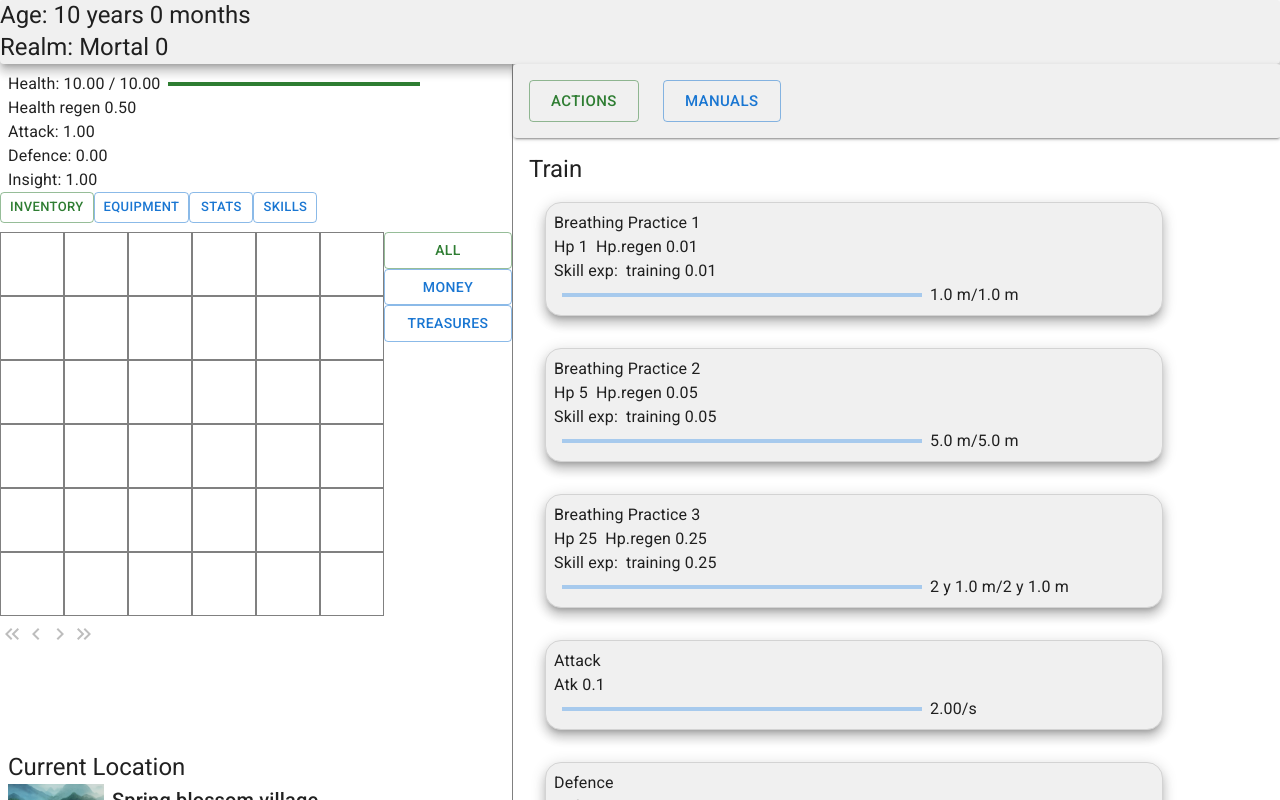
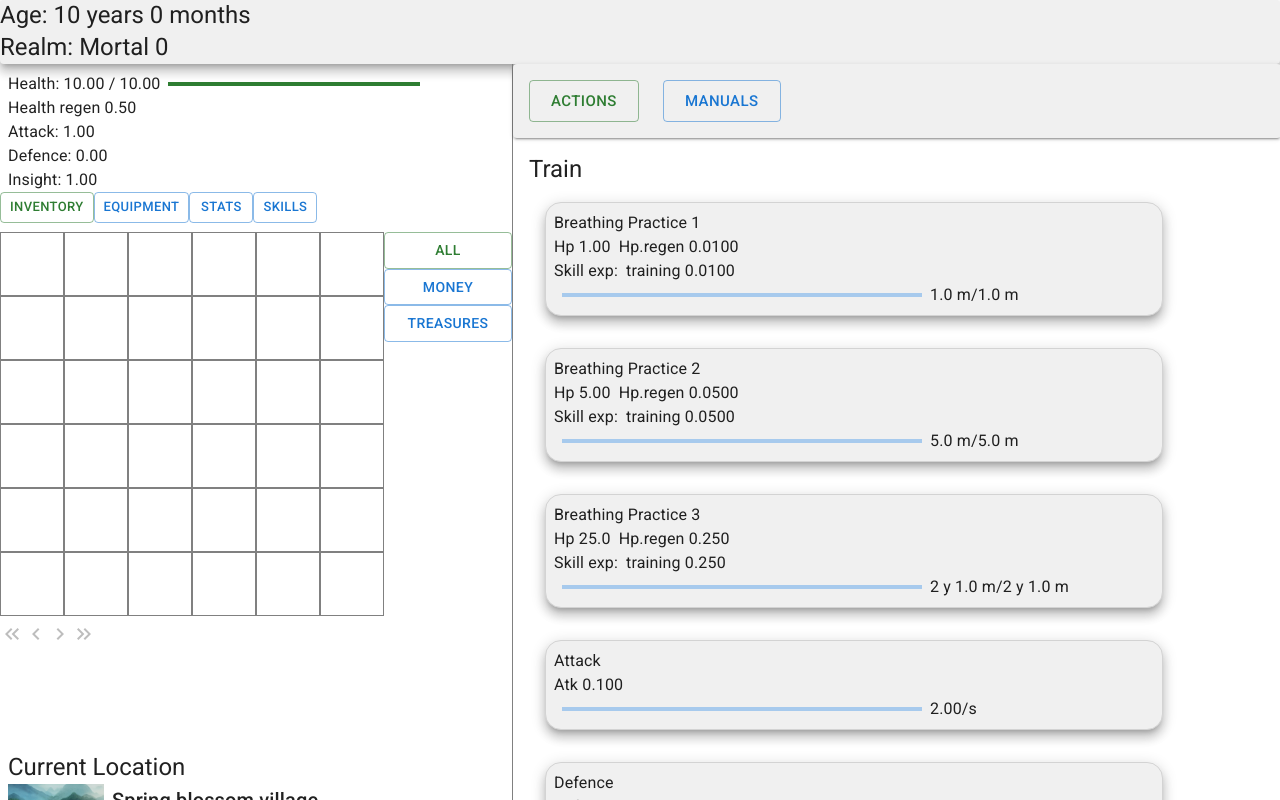
Before and after one commit to SoulDancer27/cultivation-simulator, a React (Create React App) app: page / in a window 1280 px wide. Built offline with nearby package versions, Linux system fonts and the light colour scheme.

Commit message:
Trainings

```diff
--- a/src/Components/shared/Activity.tsx
+++ b/src/Components/shared/Activity.tsx
@@ -41,7 +41,7 @@ export default function ActivityPanel(props: Props) {
     for (const [key, value] of Object.entries(result.baseStats)) {
       StatsRewardDescription.push({
         text: PlayerStatsDictionary[key],
-        effect: value,
+        effect: value * (result?.baseStatsMulti ? result.baseStatsMulti() : 1),
       });
     }
   }
@@ -61,7 +61,7 @@ export default function ActivityPanel(props: Props) {
     for (const [key, value] of Object.entries(result.skills)) {
       SkillsRewardDescription.push({
         text: PlayerStatsDictionary[key],
-        effect: value,
+        effect: value * (result?.skillsMulti ? result.skillsMulti() : 1),
       });
     }
   }
@@ -137,7 +137,7 @@ export default function ActivityPanel(props: Props) {
                     >
                       {item.text}{" "}
                       {requiredTime > 1
-                        ? item.effect
+                        ? item.effect.toPrecision(3)
                         : (item.effect / requiredTime).toPrecision(3)}
                     </Typography>
                   ))}
@@ -168,7 +168,7 @@ export default function ActivityPanel(props: Props) {
                     >
                       {item.text}{" "}
                       {requiredTime > 1
-                        ? item.effect
+                        ? item.effect.toPrecision(3)
                         : (item.effect / requiredTime).toPrecision(3)}
                     </Typography>
                   ))}
--- a/src/GameConstants/Activities.d.ts
+++ b/src/GameConstants/Activities.d.ts
@@ -14,7 +14,9 @@ export type Activity = {
   };
   result: {
     baseStats?: Partial<PlayerBaseStats>;
+    baseStatsMulti?: (player?: PlayerContext) => number;
     skills?: Partial<PlayerSkills>;
+    skillsMulti?: (player?: PlayerContext) => number;
     items?: ActivityItem[];
   };
 };
--- a/src/GameConstants/Trainings.ts
+++ b/src/GameConstants/Trainings.ts
@@ -1,6 +1,7 @@
+import { isTemplateMiddle } from "typescript";
 import { Activity } from "./Activities";
 import { monthSpan } from "./Constants";
-import { PlayerContextType } from "./Player";
+import { PlayerBaseStats, PlayerContextType } from "./Player";
 
 // Provide bonuses to base stats
 let Trainings: Activity[] = [
@@ -116,7 +117,20 @@ Trainings = Trainings.map((item) => {
       const multi = 1 + skills.training;
       return this.baseTime / multi;
     };
+  if (item.result.baseStats && !item.result.baseStatsMulti)
+    item.result.baseStatsMulti = function (): number {
+      return 1 / divisionCoeff(item.timesCompleted || 0);
+    };
+  if (item.result.skills && !item.result.skillsMulti)
+    item.result.skillsMulti = function (): number {
+      return 1 / divisionCoeff(item.timesCompleted || 0);
+    };
   return item;
 });
 
+function divisionCoeff(timesCompleted: number) {
+  if (timesCompleted <= 10) return 1;
+  return 0.233 * (1 + Math.sqrt(timesCompleted));
+}
+
 export default Trainings;
--- a/src/GameEngine/Managers/useActivityManager.ts
+++ b/src/GameEngine/Managers/useActivityManager.ts
@@ -30,10 +30,10 @@ export default function useActivityManager(timer: GameTimer) {
         activity,
         player
       );
+
       activity.currentTime = currentTime;
       activity.timesCompleted =
         (activity?.timesCompleted || 0) + timesCompleted;
-      console.log(activity.timesCompleted);
       // Action not completed yet
       if (timesCompleted === 0) {
         game.updateContext({ ...game });
@@ -63,10 +63,14 @@ export default function useActivityManager(timer: GameTimer) {
           baseStats = addBaseStats(
             baseStats,
             activity.result.baseStats,
-            timesCompleted
+            timesCompleted * activity?.result?.baseStatsMulti() || 1
           );
         if (activity.result.skills)
-          skills = addSkillsExp(skills, activity.result.skills, timesCompleted);
+          skills = addSkillsExp(
+            skills,
+            activity.result.skills,
+            timesCompleted * activity?.result?.skillsMulti() || 1
+          );
         // Process reward
         if (activity.result.items) {
           inventory = rewardItems(
--- a/src/GameEngine/WorldLoader.tsx
+++ b/src/GameEngine/WorldLoader.tsx
@@ -26,6 +26,10 @@ export default function WorldLoader(props: any) {
         );
         if (indexOf !== -1 && Trainings[indexOf].time)
           item.time = Trainings[indexOf].time;
+        if (Trainings[indexOf].result.baseStatsMulti)
+          item.result.baseStatsMulti = Trainings[indexOf].result.baseStatsMulti;
+        if (Trainings[indexOf].result.skillsMulti)
+          item.result.skillsMulti = Trainings[indexOf].result.skillsMulti;
         return item;
       });
       setData(storageData);
```
